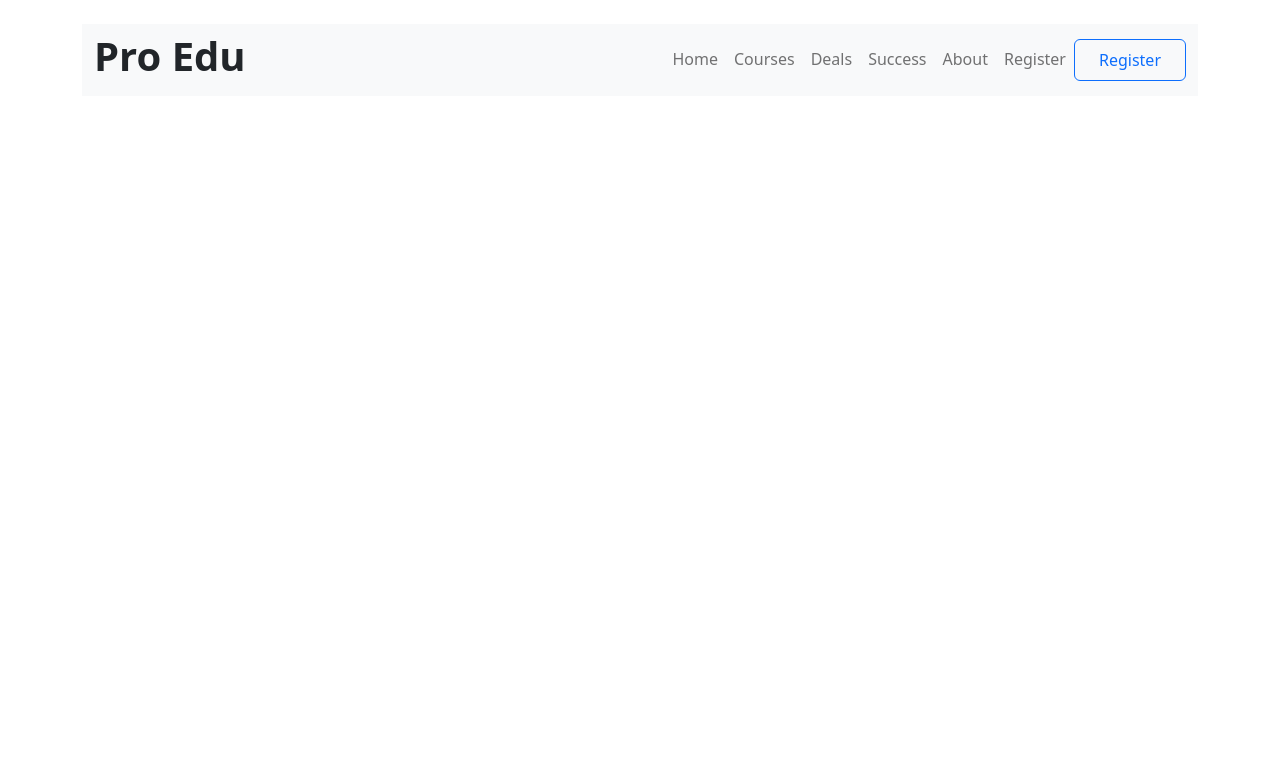
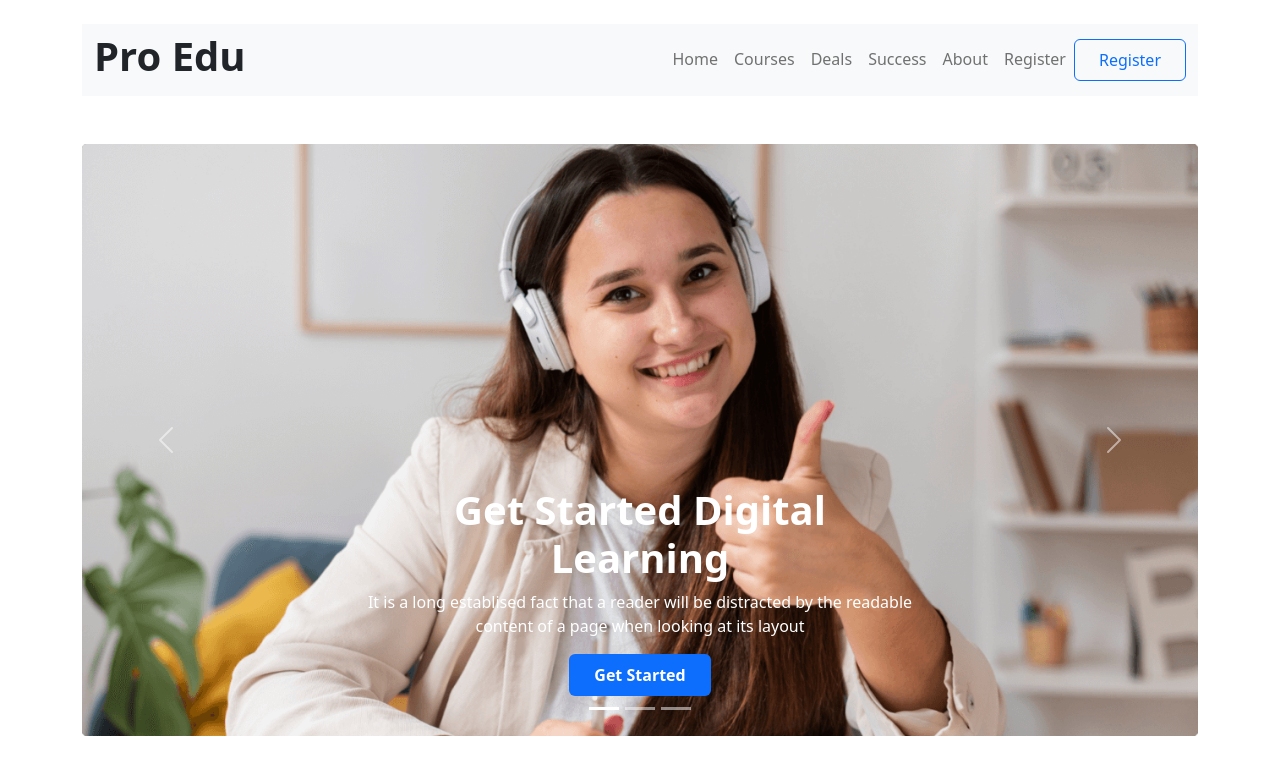
Before and after one commit to Maruf-Stack/edTech-bootstrap, a plain HTML site: page index.html in a window 1280 px wide. Drawn offline with nearby package versions, Linux system fonts and the light colour scheme.

Commit message:
carousle added

```diff
--- a/index.html
+++ b/index.html
@@ -53,6 +53,67 @@
                 </div>
             </nav>
         </div>
+
+        <!-- carousel  -->
+        <section>
+            <div class="my-5">
+                <div id="carouselExampleCaptions" class="carousel slide" data-bs-ride="false">
+                    <div class="carousel-indicators">
+                        <button type="button" data-bs-target="#carouselExampleCaptions" data-bs-slide-to="0"
+                            class="active" aria-current="true" aria-label="Slide 1"></button>
+                        <button type="button" data-bs-target="#carouselExampleCaptions" data-bs-slide-to="1"
+                            aria-label="Slide 2"></button>
+                        <button type="button" data-bs-target="#carouselExampleCaptions" data-bs-slide-to="2"
+                            aria-label="Slide 3"></button>
+                    </div>
+                    <div class="carousel-inner">
+                        <div class="carousel-item active">
+                            <img src="images/cover/cover-1.png" class="d-block w-100 img-fluid slider-image" alt="...">
+                            <div class="carousel-caption d-md-block text-white">
+                                <h1 class="fs-1 fw-bold">Get Started Digital <br>Learning</h1>
+                                <p>It is a long establised fact that a reader will be distracted by the readable<br>
+                                    content of a page when looking at its layout</p>
+                                <button class="btn bg-primary text-white fw-semibold px-4 py-2">
+                                    Get Started
+                                </button>
+                            </div>
+                        </div>
+                        <div class="carousel-item">
+                            <img src="images/cover/cover-2.jpg" class="d-block w-100 img-fluid" alt="...">
+                            <div class="carousel-caption d-md-block text-white">
+                                <h1 class="fs-1 fw-bold">Get Started Digital <br>Learning</h1>
+                                <p>It is a long establised fact that a reader will be distracted by the readable<br>
+                                    content of a page when looking at its layout</p>
+                                <button class="btn bg-primary text-white fw-semibold px-4 py-2">
+                                    Get Started
+                                </button>
+                            </div>
+                        </div>
+                        <div class="carousel-item">
+                            <img src="images/cover/cover-3.jpg" class="d-block w-100 img-fluid" alt="...">
+                            <div class="carousel-caption d-md-block text-white">
+                                <h1 class="fs-1 fw-bold">Get Started Digital <br>Learning</h1>
+                                <p>It is a long establised fact that a reader will be distracted by the readable<br>
+                                    content of a page when looking at its layout</p>
+                                <button class="btn bg-primary text-white fw-semibold px-4 py-2">
+                                    Get Started
+                                </button>
+                            </div>
+                        </div>
+                    </div>
+                    <button class="carousel-control-prev" type="button" data-bs-target="#carouselExampleCaptions"
+                        data-bs-slide="prev">
+                        <span class="carousel-control-prev-icon" aria-hidden="true"></span>
+                        <span class="visually-hidden">Previous</span>
+                    </button>
+                    <button class="carousel-control-next" type="button" data-bs-target="#carouselExampleCaptions"
+                        data-bs-slide="next">
+                        <span class="carousel-control-next-icon" aria-hidden="true"></span>
+                        <span class="visually-hidden">Next</span>
+                    </button>
+                </div>
+            </div>
+        </section>
     </header>
 
 
```
Also changed, not shown: style.css (added).
